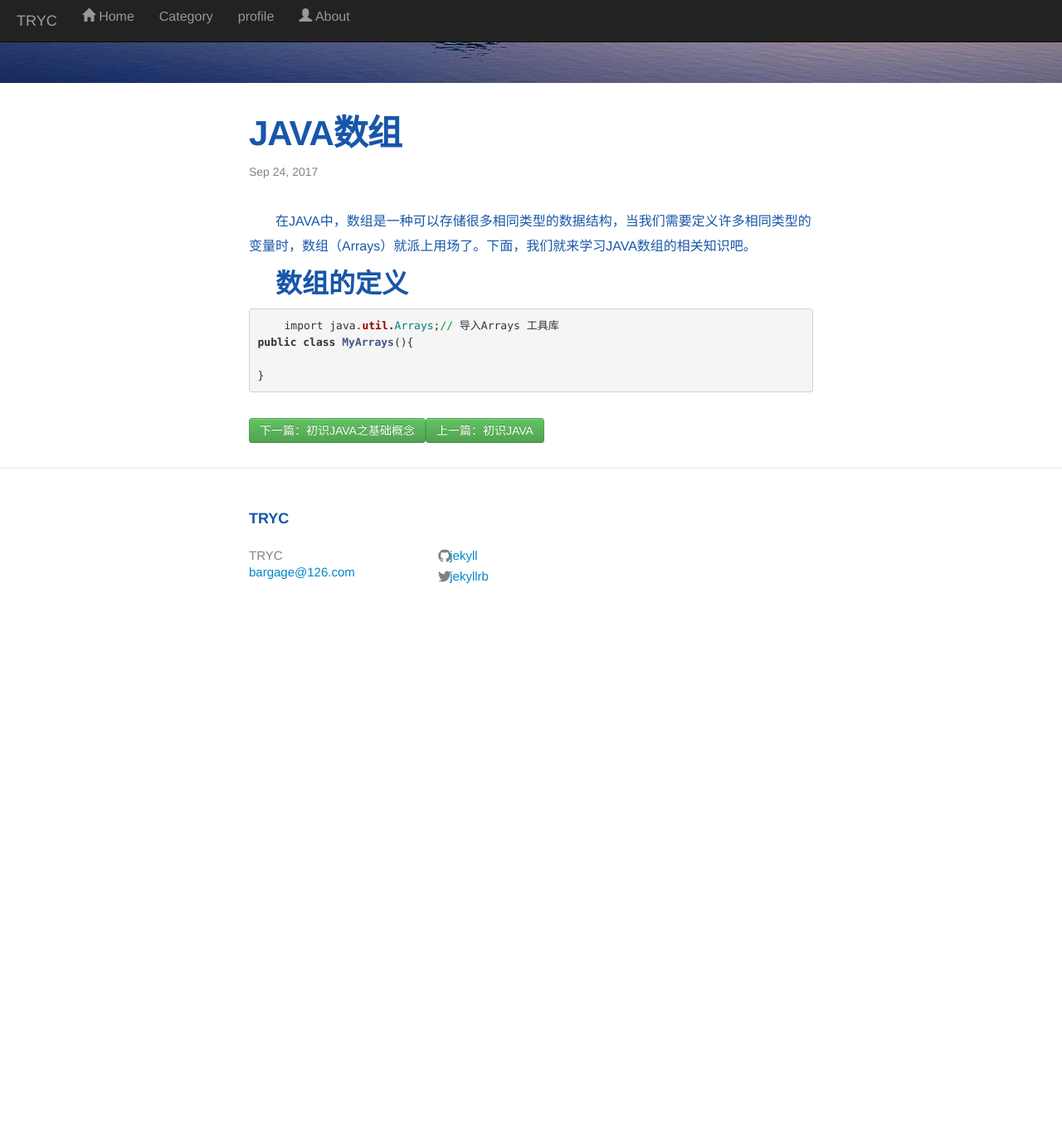
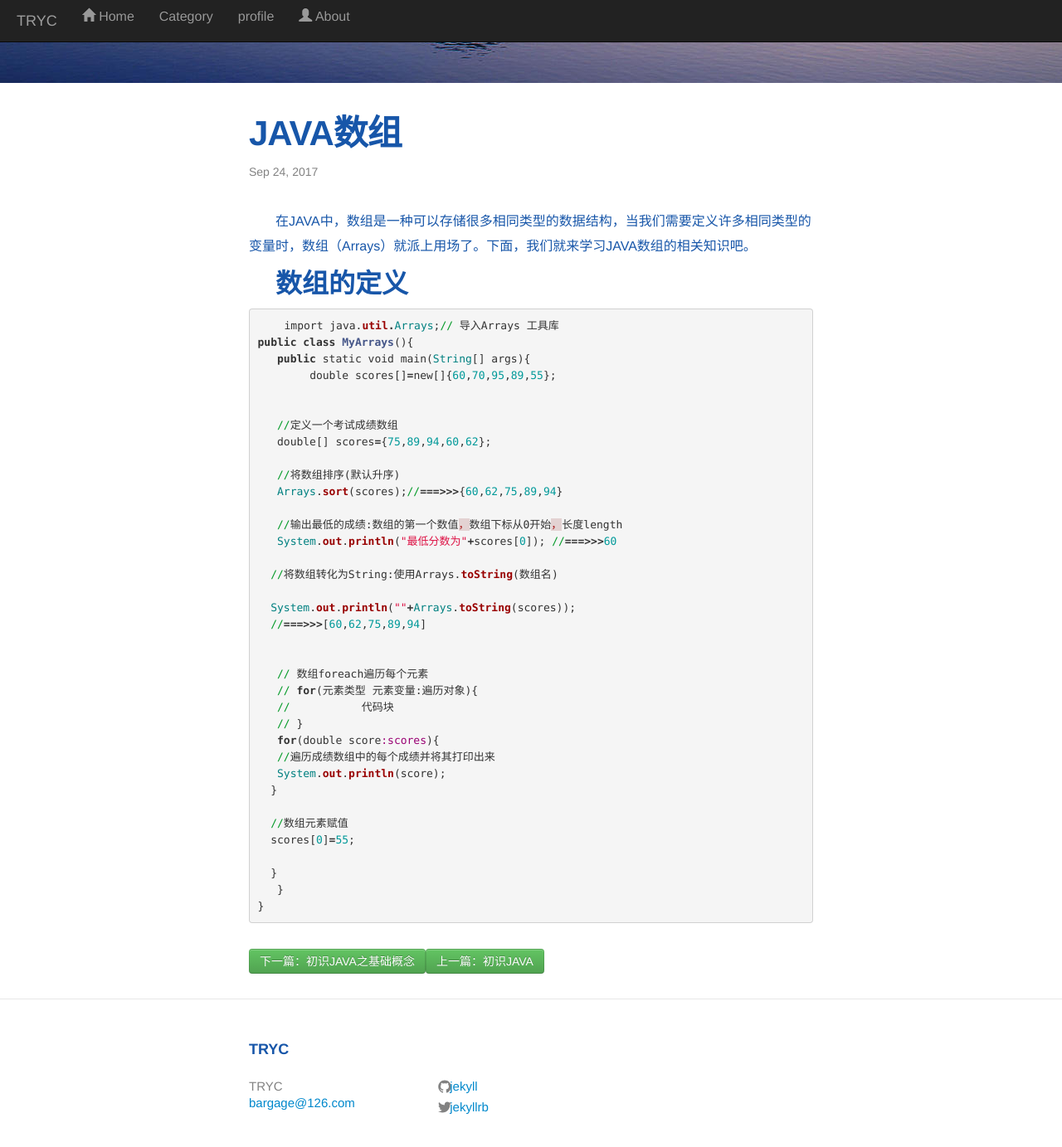
Before and after one commit to TRYC-01/TRYC-01.github.io, a Jekyll site: the page built from _posts/2017-09-24-Java数组.md, in a window 1280 px wide and 1400 px high, scrolled down 566 px. Shown: the top 1383 px of the window at 83% size. Built offline with Jekyll 4.4.1, drawn with Linux system fonts in a browser that asks for light colours; nearby versions of some CDN libraries; before the commit the page ends 1326 px from its top, so only the background shows below that; grey boxes are pictures that could not be loaded.

Commit message:
java arrays

```diff
--- a/_posts/2017-09-24-Java数组.md
+++ b/_posts/2017-09-24-Java数组.md
@@ -11,7 +11,39 @@ categories: JAVA
 {% highlight ruby %}
 import java.util.Arrays;// 导入Arrays 工具库
 public class MyArrays(){
+   public static void main(String[] args){
+   	double scores[]=new[]{60,70,95,89,55};
 
+
+   //定义一个考试成绩数组
+   double[] scores={75,89,94,60,62};
+
+   //将数组排序(默认升序)
+   Arrays.sort(scores);//===>>>{60,62,75,89,94}
+
+   //输出最低的成绩:数组的第一个数值，数组下标从0开始，长度length
+   System.out.println("最低分数为"+scores[0]); //===>>>60
+
+  //将数组转化为String:使用Arrays.toString(数组名)
+
+  System.out.println(""+Arrays.toString(scores));
+  //===>>>[60,62,75,89,94]
+
+
+   // 数组foreach遍历每个元素
+   // for(元素类型 元素变量:遍历对象){
+   // 		代码块
+   // }
+   for(double score:scores){
+   //遍历成绩数组中的每个成绩并将其打印出来
+   System.out.println(score);
+  }
+
+  //数组元素赋值
+  scores[0]=55;
+
+  }
+   }
 }
 
 {% endhighlight %}
```
